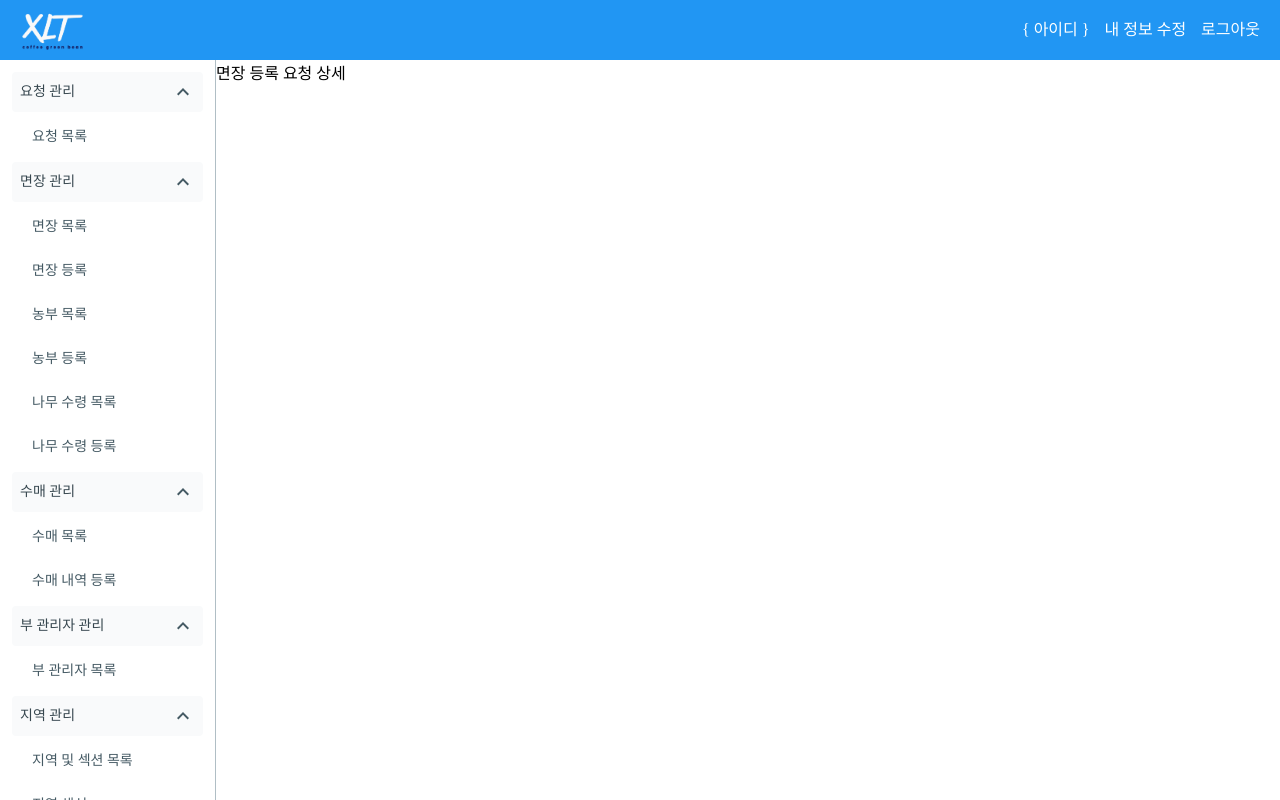
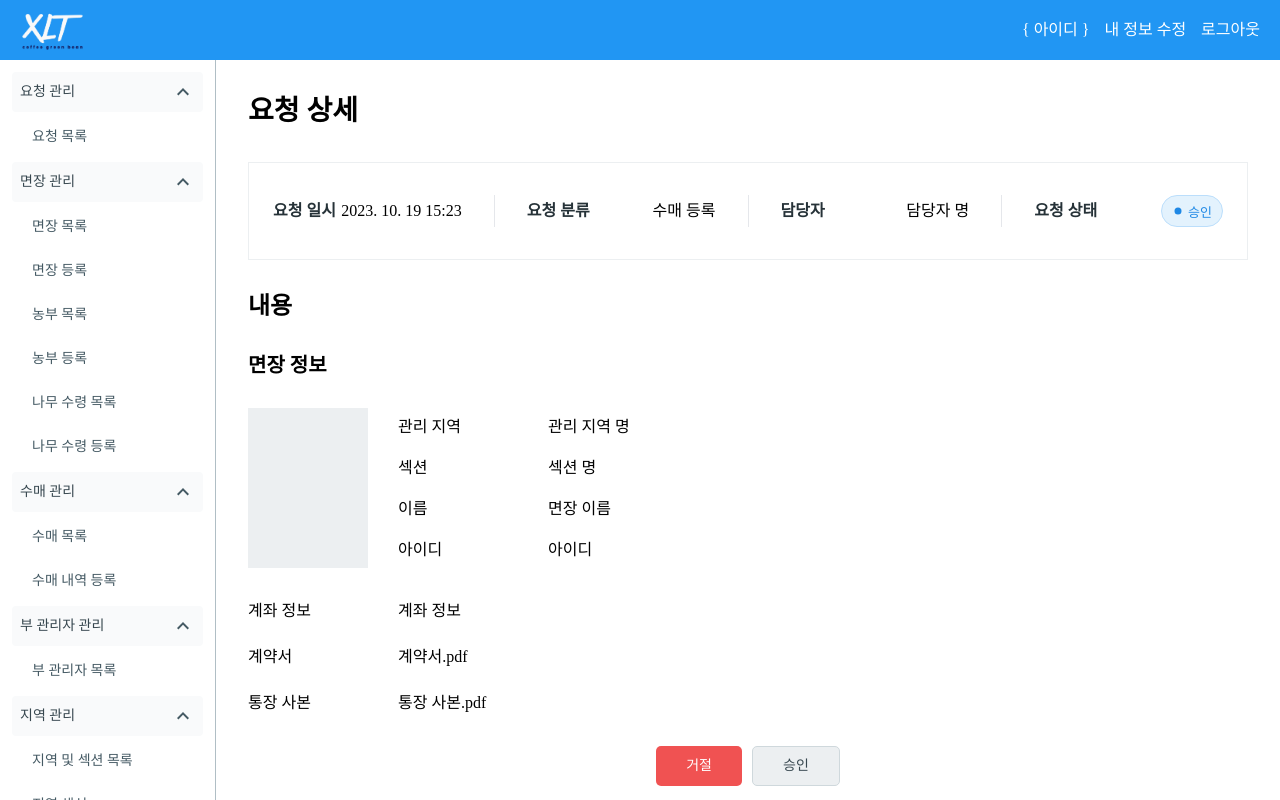
Before and after one commit to media-art-nation/coffee-frontend, a React (Vite) app: page /requests/village_head/1 in a window 1280 px wide. Built offline with nearby package versions, Linux system fonts and the light colour scheme.

Commit message:
[feat] 각 요청 상세 화면 구현

```diff
--- a/src/pages/Requests/RequestList/RequestListTable.tsx
+++ b/src/pages/Requests/RequestList/RequestListTable.tsx
@@ -59,6 +59,24 @@ const RequestListTable = () => {
                     serviceType: 'FARMER',
                     method: 'UPDATE',
                 },
+                {
+                    id: 3,
+                    requesterName: '장은희',
+                    approverName: '강종원',
+                    status: 'PENDING',
+                    createdAt: new Date(),
+                    serviceType: 'TREES_TRANSACTION',
+                    method: 'UPDATE',
+                },
+                {
+                    id: 4,
+                    requesterName: '장은희',
+                    approverName: '강종원',
+                    status: 'PENDING',
+                    createdAt: new Date(),
+                    serviceType: 'PURCHASE',
+                    method: 'CREATE',
+                },
             ]}
             renderRow={renderRow}
         />
--- a/src/pages/Requests/TreesPurchaseRequestDetails/index.tsx
+++ b/src/pages/Requests/TreesPurchaseRequestDetails/index.tsx
@@ -1,7 +1,55 @@
-import { Stack } from '@mui/material';
+import { Stack, Typography } from '@mui/material';
+
+import RequestDetailsLayout from '../FarmerRequestDetails/RequestDetailsLayout';
 
 const TreesPurchaseRequestDetails = () => {
-    return <Stack sx={{ width: '100%' }}>수매 승인 요청 상세</Stack>;
+    return (
+          <RequestDetailsLayout>
+            <Stack sx={{ gap: '30px' }}>
+                <Typography variant="h3/bold">내용</Typography>
+                <Typography variant="title/semibold">수매 내역</Typography>
+                <Stack
+                    sx={{
+                        'gap': '15px',
+                        '& .MuiStack-root': {
+                            'flexDirection': 'row',
+                            'alignItems': 'center',
+                            'gap': '30px',
+                            '& .MuiTypography-root': {
+                                minWidth: '120px',
+                            },
+                        },
+                    }}
+                >
+                    <Stack>
+                        <Typography>수매 일자</Typography>
+                        <Typography>수매 일자</Typography>
+                    </Stack>
+                    <Stack>
+                        <Typography>수량</Typography>
+                        <Typography>수량</Typography>
+                    </Stack>
+                    <Stack>
+                        <Typography>단가</Typography>
+                        <Typography>단가</Typography>
+                    </Stack>
+                    <Stack>
+                        <Typography>총액</Typography>
+                        <Typography>총액</Typography>
+                    </Stack>
+                    <Stack>
+                        <Typography>차감액</Typography>
+                        <Typography>차감액</Typography>
+                    </Stack>
+                    <Stack>
+                        <Typography>지급액</Typography>
+                        <Typography>지급액</Typography>
+                    </Stack>
+                </Stack>
+            </Stack>
+        </RequestDetailsLayout>
+
+    );
 };
 
 export default TreesPurchaseRequestDetails;
--- a/src/pages/Requests/TreesTransactionRequestDetails/index.tsx
+++ b/src/pages/Requests/TreesTransactionRequestDetails/index.tsx
@@ -1,7 +1,69 @@
-import { Stack } from '@mui/material';
+import { Stack, Typography } from '@mui/material';
+
+import RequestDetailsLayout from '../FarmerRequestDetails/RequestDetailsLayout';
 
 const TreesTransactionRequestDetails = () => {
-    return <Stack sx={{ width: '100%' }}>수매 승인 요청 상세</Stack>;
+    return (
+        <RequestDetailsLayout>
+            <Stack sx={{ gap: '30px' }}>
+                <Typography variant="h3/bold">내용</Typography>
+                <Typography variant="title/semibold">면장 및 농부 정보</Typography>
+                <Stack
+                    sx={{
+                        'gap': '15px',
+                        '& .MuiStack-root': {
+                            'flexDirection': 'row',
+                            'alignItems': 'center',
+                            'gap': '30px',
+                            '& .MuiTypography-root': {
+                                minWidth: '120px',
+                            },
+                        },
+                    }}
+                >
+                    <Stack>
+                        <Typography>관리 지역</Typography>
+                        <Typography>관리 지역 명</Typography>
+                    </Stack>
+                    <Stack>
+                        <Typography>섹션</Typography>
+                        <Typography>섹션 명</Typography>
+                    </Stack>
+                    <Stack>
+                        <Typography>농부</Typography>
+                        <Typography>농부명</Typography>
+                    </Stack>
+                </Stack>
+                <Typography variant="title/semibold">수령 정보</Typography>
+                <Stack
+                    sx={{
+                        'gap': '15px',
+                        '& .MuiStack-root': {
+                            'flexDirection': 'row',
+                            'alignItems': 'center',
+                            'gap': '30px',
+                            '& .MuiTypography-root': {
+                                minWidth: '120px',
+                            },
+                        },
+                    }}
+                >
+                    <Stack>
+                        <Typography>나무 수령 일자</Typography>
+                        <Typography>나무 수령 일자</Typography>
+                    </Stack>
+                    <Stack>
+                        <Typography>나무 수량</Typography>
+                        <Typography>나무 수량</Typography>
+                    </Stack>
+                    <Stack>
+                        <Typography>나무 종</Typography>
+                        <Typography>나무 종</Typography>
+                    </Stack>
+                </Stack>
+            </Stack>
+        </RequestDetailsLayout>
+    );
 };
 
 export default TreesTransactionRequestDetails;
--- a/src/pages/Requests/VillageHeadRequestDetails/index.tsx
+++ b/src/pages/Requests/VillageHeadRequestDetails/index.tsx
@@ -1,7 +1,83 @@
-import { Stack } from '@mui/material';
+import { Box, Stack, Typography } from '@mui/material';
+
+import { palette } from '@/themes';
+
+import RequestDetailsLayout from '../FarmerRequestDetails/RequestDetailsLayout';
 
 const VillageHeadRequestDetails = () => {
-    return <Stack sx={{ width: '100%' }}>면장 등록 요청 상세</Stack>;
+    return (
+        <RequestDetailsLayout>
+            <Stack sx={{ gap: '30px' }}>
+                <Typography variant="h3/bold">내용</Typography>
+                <Typography variant="title/semibold">면장 정보</Typography>
+                <Stack sx={{ flexDirection: 'row', gap: '30px', alignItems: 'center' }}>
+                    <Box
+                        sx={{
+                            width: '120px',
+                            height: '160px',
+                            backgroundColor: palette.grey[50],
+                        }}
+                    />
+                    <Stack
+                        sx={{
+                            'gap': '15px',
+                            '& .MuiStack-root': {
+                                'flexDirection': 'row',
+                                'alignItems': 'center',
+                                'gap': '30px',
+                                '& .MuiTypography-root': {
+                                    minWidth: '120px',
+                                },
+                            },
+                        }}
+                    >
+                        <Stack>
+                            <Typography>관리 지역</Typography>
+                            <Typography>관리 지역 명</Typography>
+                        </Stack>
+                        <Stack>
+                            <Typography>섹션</Typography>
+                            <Typography>섹션 명</Typography>
+                        </Stack>
+                        <Stack>
+                            <Typography>이름</Typography>
+                            <Typography>면장 이름</Typography>
+                        </Stack>
+                        <Stack>
+                            <Typography>아이디</Typography>
+                            <Typography>아이디</Typography>
+                        </Stack>
+                    </Stack>
+                </Stack>
+                <Stack
+                    sx={{
+                        'gap': '20px',
+                        '& .MuiStack-root': {
+                            'flexDirection': 'row',
+                            'alignItems': 'center',
+                            'gap': '30px',
+                            '& .MuiTypography-root': {
+                                minWidth: '120px',
+                            },
+                        },
+                    }}
+                >
+                    <Stack>
+                        <Typography>계좌 정보</Typography>
+                        <Typography>계좌 정보</Typography>
+                    </Stack>
+                    <Stack>
+                        <Typography>계약서</Typography>
+                        <Typography>계약서.pdf</Typography>
+                    </Stack>
+                    <Stack>
+                        <Typography>통장 사본</Typography>
+                        <Typography>통장 사본.pdf</Typography>
+                    </Stack>
+                </Stack>
+            </Stack>
+        </RequestDetailsLayout>
+    );
 };
 
 export default VillageHeadRequestDetails;
```
